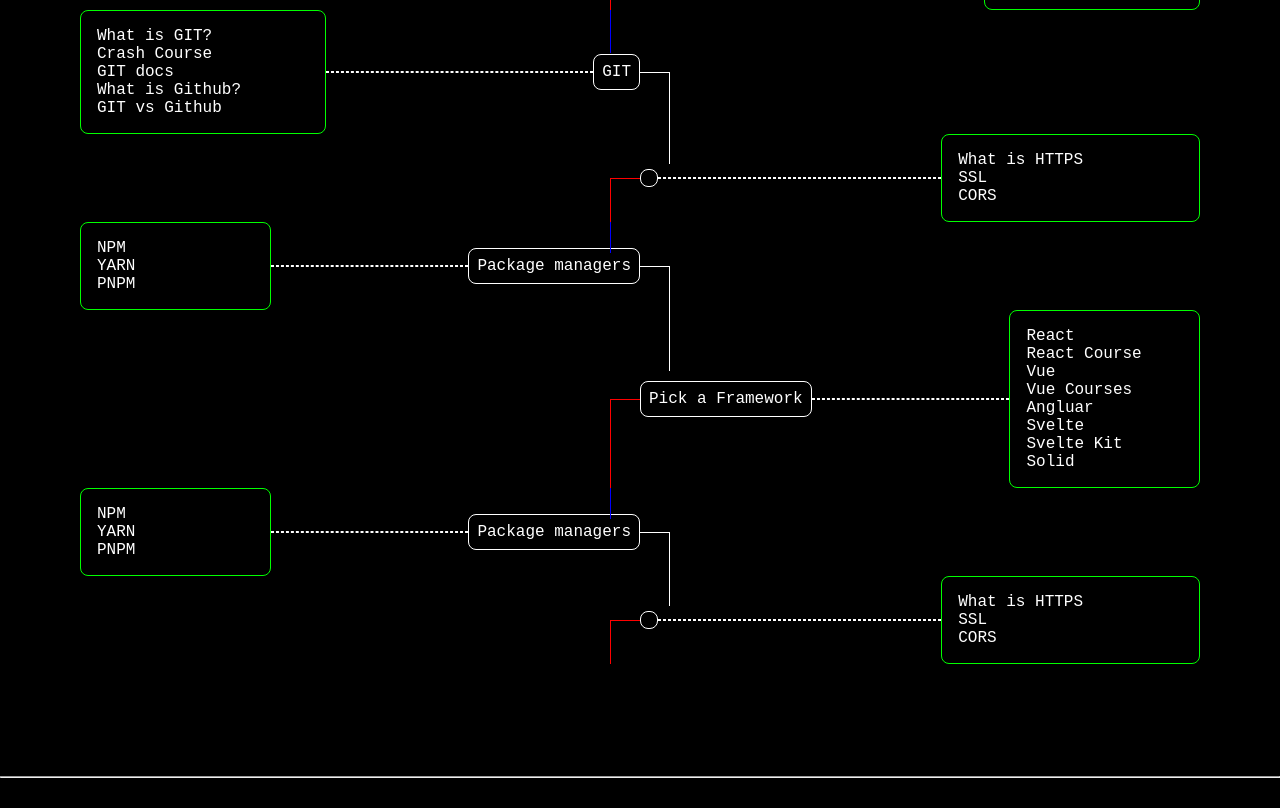
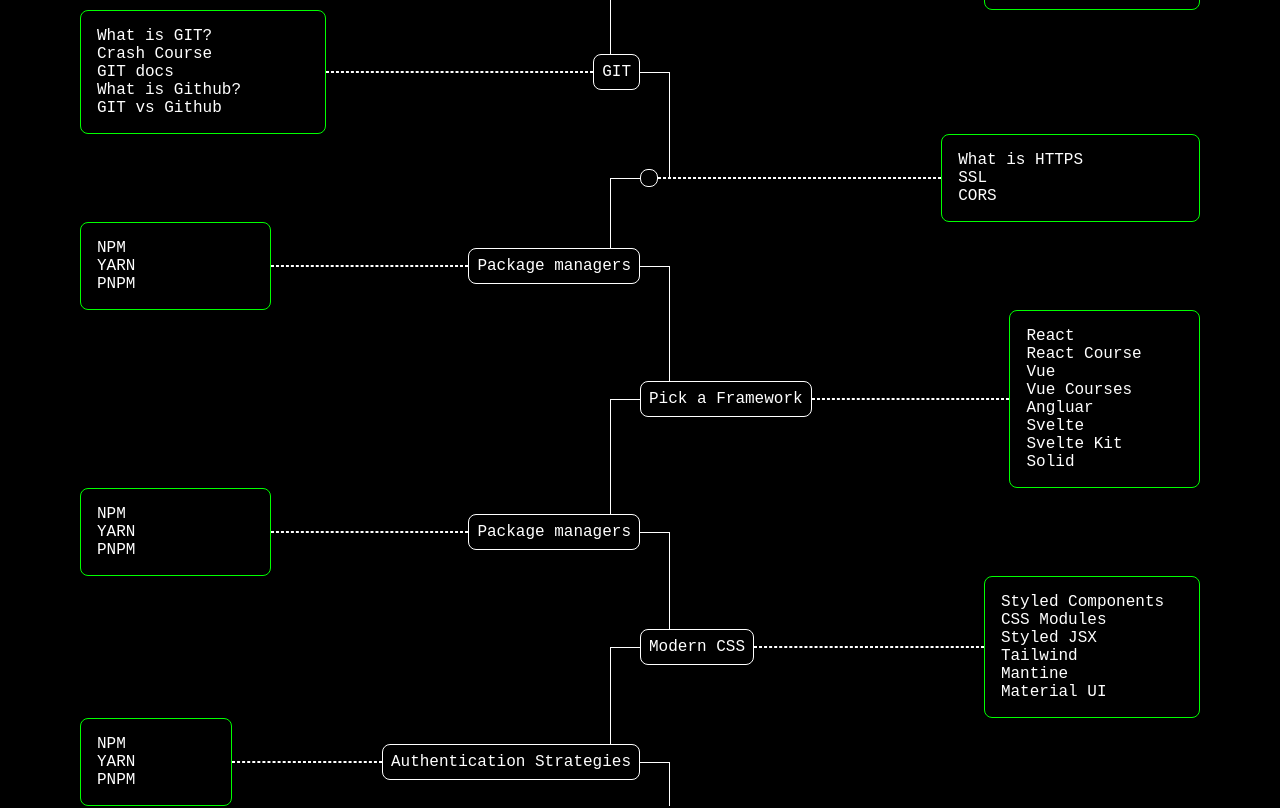
Before and after one commit to CharbelBG/Devroadmaps, a React (Vite) app: page /frontend in a window 1280 px wide. Shown: the part 780-1588 px from the top of the page. Built offline with nearby package versions, Linux system fonts and the light colour scheme.

Commit message:
updated frontEnd components

```diff
--- a/src/components/containers/LeftContainer.jsx
+++ b/src/components/containers/LeftContainer.jsx
@@ -13,7 +13,7 @@
 return(
     <div className="containerLeft">
     <div>
-          {renderData}
+        {renderData}
     </div>
     <hr />
     <span>{text}</span>
--- a/src/components/containers/leftContainer.css
+++ b/src/components/containers/leftContainer.css
@@ -10,7 +10,7 @@
 }
 .containerLeft::before{
     content: '';
-    height: 35%;
+    height: 50%;
     width: 30px;
     border: 1px solid white;
     border-top-width: 0;
@@ -26,7 +26,7 @@
     content: '';
     height: 50%;
     width: 30px;
-    border: 1px solid red;
+    border: 1px solid white;
     border-bottom-width: 0;
     border-right-width: 0;
     position: absolute;
@@ -58,4 +58,6 @@
     padding: .5rem;
     width: fit-content;
     white-space: nowrap;
+    z-index: 1;
+    background-color: black;
 }
--- a/src/components/containers/rightContainer.css
+++ b/src/components/containers/rightContainer.css
@@ -21,9 +21,9 @@
 }
 .containerRight::before{
     content: '';
-    height: 35%;
+    height: 50%;
     width: 30px;
-    border: 1px solid blue;
+    border: 1px solid white;
     border-bottom-width: 0;
     border-right-width: 0;
     border-top-width: 0;
@@ -61,4 +61,6 @@
     padding: .5rem;
     width: fit-content;
     white-space: nowrap;
+    z-index: 1;
+    background-color: black;
 }
--- a/src/pages/FrontEnd.jsx
+++ b/src/pages/FrontEnd.jsx
@@ -90,11 +90,20 @@
       {url:'https://pnpm.io/', text:'PNPM'},
    ]} />
 
-   <LeftContainer text='' links={[
-      {url:'https://www.cloudflare.com/en-gb/learning/ssl/what-is-https/', text:'What is HTTPS'},
-      {url:'https://www.youtube.com/watch?v=hExRDVZHhig&ab_channel=PowerCertAnimatedVideos', text:'SSL'},
-      {url:'https://developer.mozilla.org/en-US/docs/Web/HTTP/CORS', text:'CORS'},
+   <LeftContainer text='Modern CSS' links={[
+      {url:'https://styled-components.com/', text:'Styled Components'},
+      {url:'https://medium.com/@ralph1786/using-css-modules-in-react-app-c2079eadbb87', text:'CSS Modules'},
+      {url:'https://www.youtube.com/watch?v=SM5uVbfgfdo&ab_channel=codedamn', text:'Styled JSX'},
+      {url:'https://tailwindcss.com/', text:'Tailwind'},
+      {url:'https://mantine.dev/', text:'Mantine'},
+      {url:'https://mui.com/', text:'Material UI'},
    ]}/>
+
+   <RightContainer text='Authentication Strategies' links={[
+      {url:'https://peterxjang.com/blog/modern-javascript-explained-for-dinosaurs.html', text:'NPM'},
+      {url:'https://classic.yarnpkg.com/en/docs/getting-started', text:'YARN'},
+      {url:'https://pnpm.io/', text:'PNPM'},
+   ]} />
 
 </div>
 </>
```
